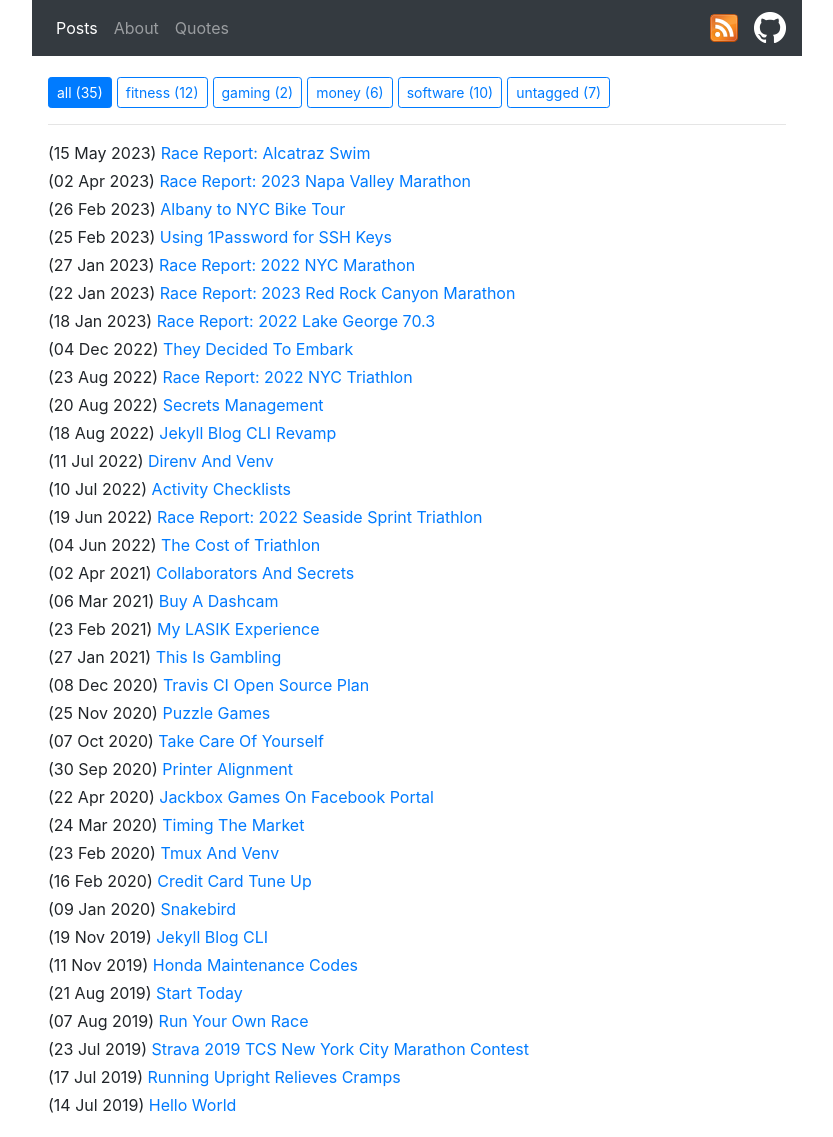
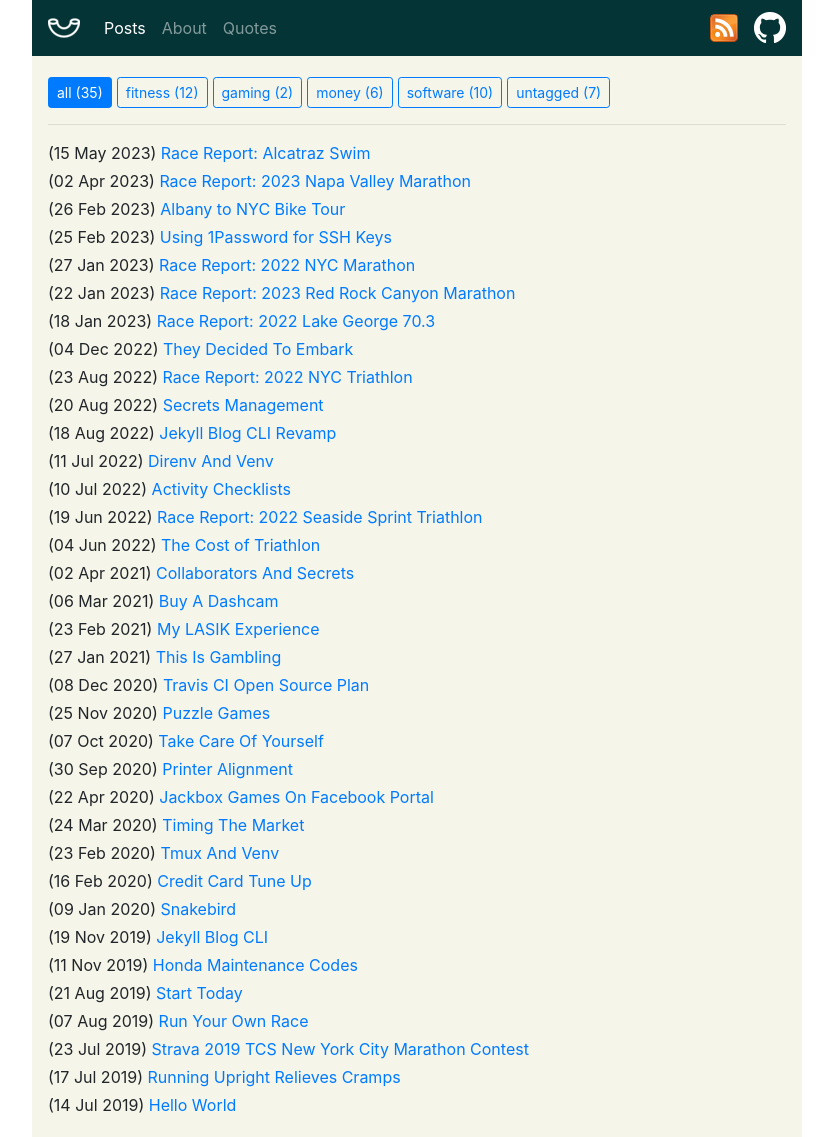
Before and after one commit to mackorone/mackorone.github.io, a Jekyll site: the page built from index.html, in a window 1280 px wide. Shown: the whole page, without its empty margins (223-1056 px from the left). Built offline with Jekyll 4.4.1, drawn with Linux system fonts in a browser that asks for light colours; nearby versions of some CDN libraries.

Commit message:
Add background color, logo

```diff
--- a/_layouts/default.html
+++ b/_layouts/default.html
@@ -9,8 +9,9 @@
     <title>{{ page.title }}</title>
   </head>
   <body>
-    <div class="container px-0" style="max-width: 770px">
-      <nav class="navbar navbar-expand-lg navbar-dark bg-dark">
+    <div class="container px-0" style="max-width: 770px; background-color: #f5f5e9;">
+      <nav class="navbar navbar-expand-lg navbar-dark" style="background-color: #053436;">
+        <img src="/assets/images/logo.png" style="padding-right: 1em;"/>
         <ul class="navbar-nav mr-auto">
           {% for item in site.data.navigation %}
             {% if item.subpages %}
```
Also changed, not shown: assets/images/logo-dark.png (added), assets/images/logo-light.png (added), assets/images/logo.png (added).
